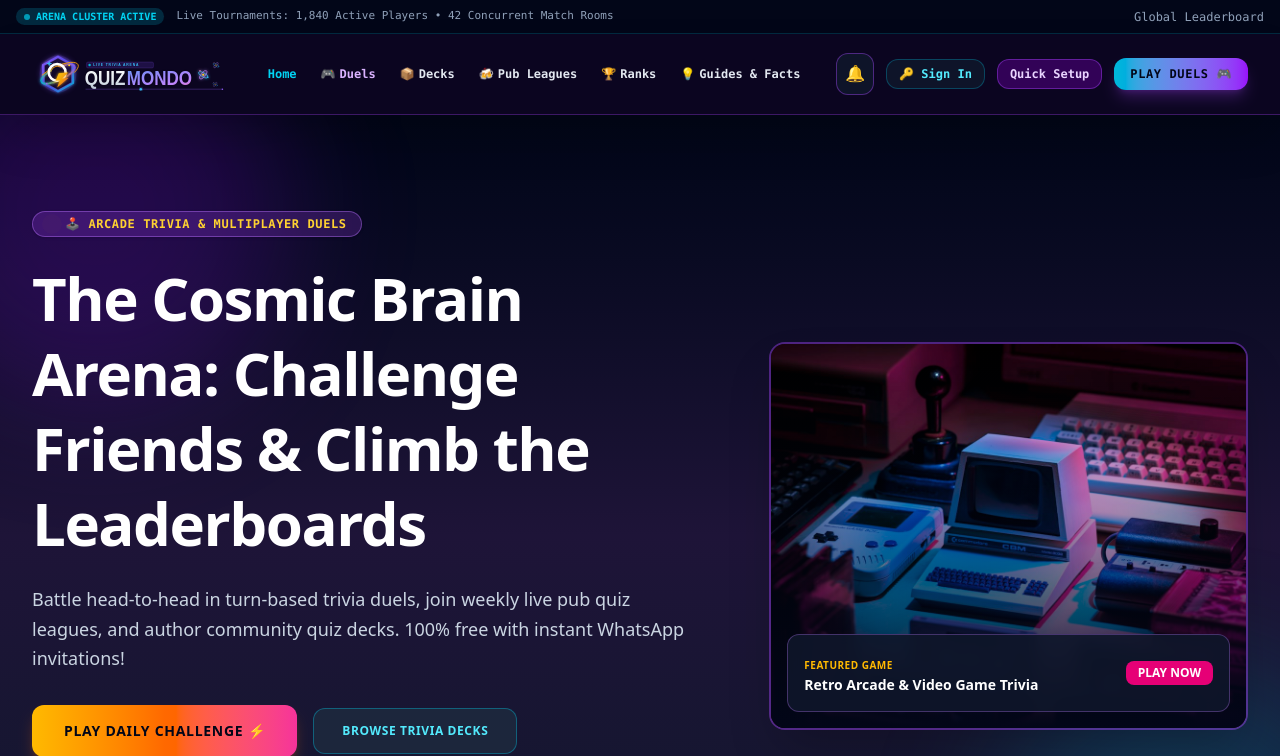
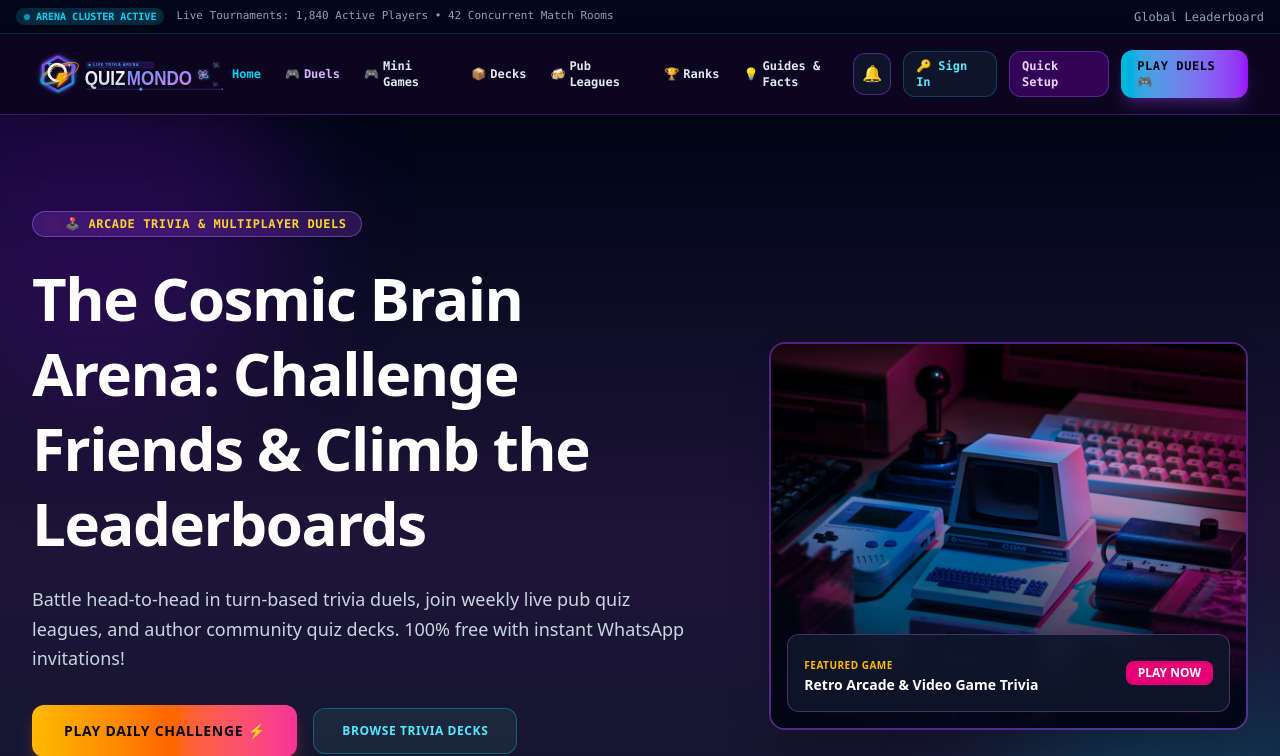
Before and after one commit to trluk2018-sudo/Quizmondo, a Flask app: page / in a window 1280 px wide. Shown: the top 756 px of the page. Run offline with Flask 3, Linux system fonts and the light colour scheme; data that the repository does not hold is empty; style sheets or scripts are compiled from the project's sources.

Commit message:
Put Mini Games in the nav, and fix two games that could not be won
Nothing linked to the arcade, so it was only reachable by typing the
URL. It now sits in the header, the mobile strip and the slide-out menu
alongside Decks and Pub Leagues.

Word Ladder rejected every rung: the valid word list was sent upper case
while the page looked words up in lower case, so no climb was ever
accepted. Word Wheel could not award its nine-letter bonus — two source
words were ten letters and got sliced into non-words, and a word missing
from the harvested lexicon was not accepted even though it was the
answer. The source word is now always allowed.

Co-Authored-By: Claude Opus 5 <noreply@anthropic.com>

```diff
--- a/app/routes/games.py
+++ b/app/routes/games.py
@@ -299,8 +299,8 @@ def word_ladder():
         pz = gd.word_ladder(rng, steps=steps)
         if pz:
             puzzles.append(pz)
-    valid = set(w.upper() for w in gd.words_of_length(4))
-    return _render_game('word-ladder', puzzles=puzzles, valid_words=sorted(valid))
+    # Lower case, to match how the page looks words up.
+    return _render_game('word-ladder', puzzles=puzzles, valid_words=sorted(gd.words_of_length(4)))
 
 
 @games_bp.route('/crossword')
--- a/app/templates/themes/quizhub/base.html
+++ b/app/templates/themes/quizhub/base.html
@@ -122,6 +122,9 @@
             <span class="px-1.5 py-0.2 rounded-full bg-emerald-500 text-slate-950 font-black text-[10px] animate-pulse">{{ active_duel_turns_count }}</span>
             {% endif %}
           </a>
+          <a href="{{ url_for('games.hub') }}" class="hover:text-cyan-400 transition py-1 flex items-center gap-1 {% if request.path.startswith('/games') %}text-cyan-400 font-bold{% endif %}">
+            <span>🎮</span> Mini Games
+          </a>
           <a href="{{ url_for('arena.packs_directory') }}" class="hover:text-cyan-400 transition py-1 flex items-center gap-1 {% if request.path.startswith('/arena/packs') %}text-cyan-400 font-bold{% endif %}">
             <span>📦</span> Decks
           </a>
@@ -226,6 +229,9 @@
         <span class="px-1.5 py-0.2 rounded-full bg-emerald-400 text-slate-950 font-black text-[9px]">{{ active_duel_turns_count }}</span>
         {% endif %}
       </a>
+      <a href="{{ url_for('games.hub') }}" class="px-2.5 py-1.5 rounded-lg whitespace-nowrap flex items-center gap-1 transition {% if request.path.startswith('/games') %}bg-cyan-500/20 text-cyan-300 border border-cyan-500/40 font-bold{% else %}text-slate-300{% endif %}">
+        <span>🎮</span><span>Mini Games</span>
+      </a>
       <a href="{{ url_for('arena.packs_directory') }}" class="px-2.5 py-1.5 rounded-lg whitespace-nowrap flex items-center gap-1 transition {% if request.path.startswith('/arena/packs') %}bg-cyan-500/20 text-cyan-300 border border-cyan-500/40 font-bold{% else %}text-slate-300{% endif %}">
         <span>📦</span><span>Decks</span>
       </a>
@@ -256,6 +262,9 @@
       </a>
       <a href="{{ url_for('arena.dashboard') }}" class="block px-3.5 py-2.5 rounded-xl bg-purple-950/60 border border-purple-500/40 text-purple-200 font-bold hover:bg-purple-900/60 transition">
         🎮 Arena Duels Lobby
+      </a>
+      <a href="{{ url_for('games.hub') }}" class="block px-3.5 py-2.5 rounded-xl text-slate-200 hover:bg-purple-900/40 hover:text-cyan-300 transition">
+        🎮 Mini Games Arcade
       </a>
       <a href="{{ url_for('arena.packs_directory') }}" class="block px-3.5 py-2.5 rounded-xl text-slate-200 hover:bg-purple-900/40 hover:text-cyan-300 transition">
         📦 Trivia Decks &amp; Categories
```
Also changed, not shown: app/utils/game_data.py (+6 -3 lines).
